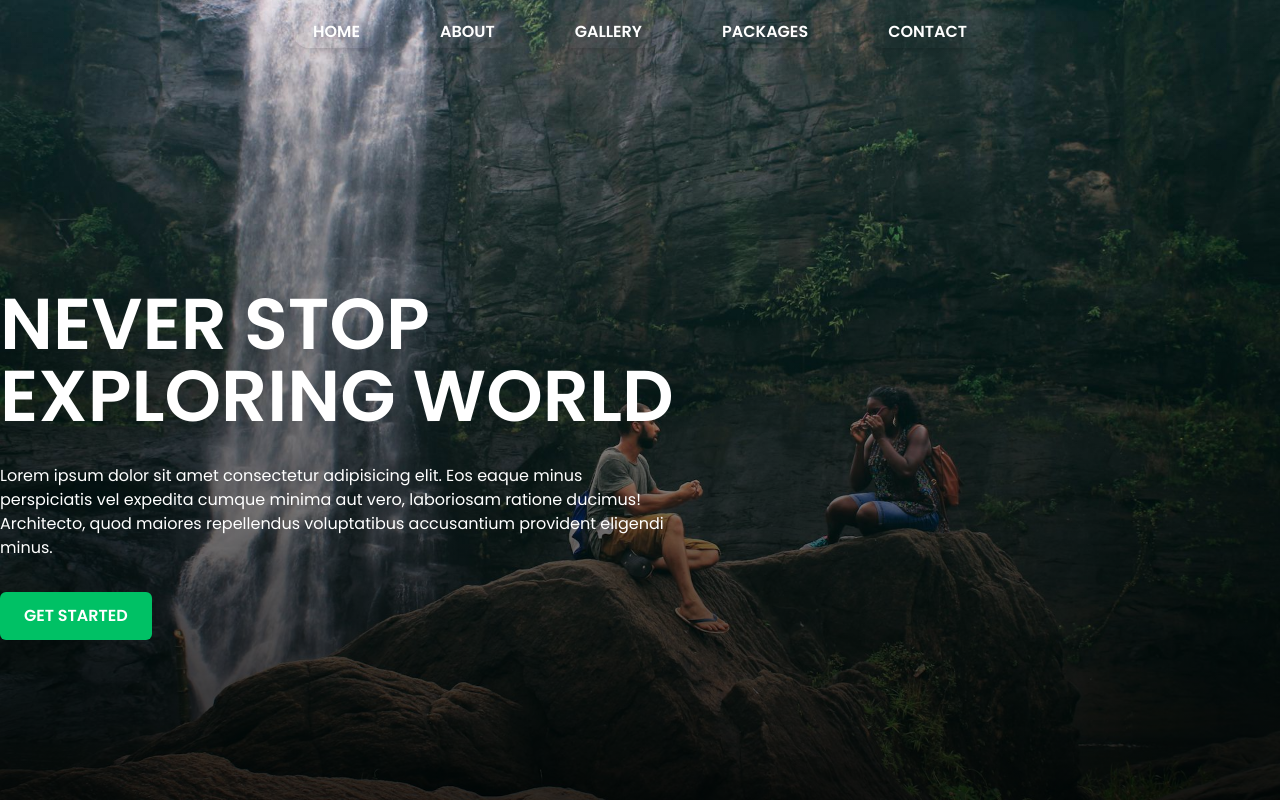
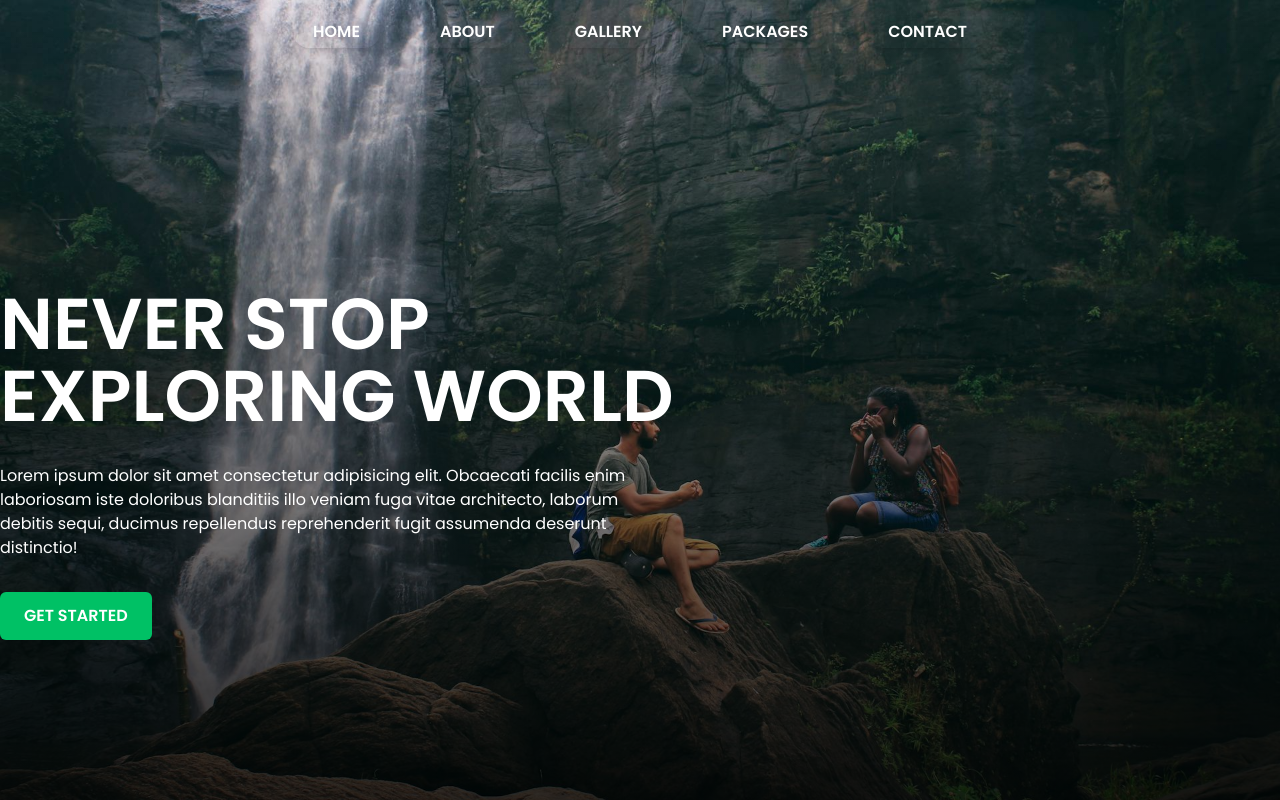
Before and after one commit to web-graphiz/tourist-guide, a Next.js app: page / in a window 1280 px wide. Built offline with nearby package versions, Linux system fonts and the light colour scheme.

Commit message:
updated with minor adjustments

```diff
--- a/src/app/page.tsx
+++ b/src/app/page.tsx
@@ -5,7 +5,7 @@ const Home = () => {
     <>
       <Header />
       <section className="bg-bannerImg bg-repeat bg-cover bg-bottom">
-        <div className="bg-blackOverlay w-full h-screen flex items-end">
+        <div className="w-full h-screen flex items-end bg-blackOverlay">
           <div className="container mx-auto mb-40">
             <h1 className="text-white uppercase text-7xl font-bold">
               Never Stop
@@ -13,10 +13,10 @@ const Home = () => {
               Exploring World
             </h1>
             <p className="text-white w-full max-w-2xl my-8">
-              Lorem ipsum dolor sit amet consectetur adipisicing elit. Eos eaque
-              minus perspiciatis vel expedita cumque minima aut vero, laboriosam
-              ratione ducimus! Architecto, quod maiores repellendus voluptatibus
-              accusantium provident eligendi minus.
+              Lorem ipsum dolor sit amet consectetur adipisicing elit. Obcaecati
+              facilis enim laboriosam iste doloribus blanditiis illo veniam fuga
+              vitae architecto, laborum debitis sequi, ducimus repellendus
+              reprehenderit fugit assumenda deserunt distinctio!
             </p>
             <a
               href=""
--- a/src/components/header.tsx
+++ b/src/components/header.tsx
@@ -6,25 +6,25 @@ const Header = () => {
       <nav className="flex gap-10 justify-center items-center">
         <Link
           href=""
-          className="uppercase font-semibold text-base text-white px-5 py-1 hover:bg-green rounded-2xl transition-all shadow-md"
+          className="uppercase font-semibold text-base text-white px-5 py-1 rounded-2xl transition-all hover:bg-green  shadow-md"
         >
           Home
         </Link>
         <Link
           href=""
-          className="uppercase font-semibold text-base text-white px-5 py-1 hover:bg-green rounded-2xl transition-all shadow-md"
+          className="uppercase font-semibold text-base text-white px-5 py-1 rounded-2xl transition-all hover:bg-green shadow-md"
         >
           About
         </Link>
         <Link
           href=""
-          className="uppercase font-semibold text-base text-white px-5 py-1 hover:bg-green rounded-2xl transition-all shadow-md"
+          className="uppercase font-semibold text-base text-white px-5 py-1 rounded-2xl transition-all hover:bg-green shadow-md"
         >
           Gallery
         </Link>
         <Link
           href=""
-          className="uppercase font-semibold text-base text-white px-5 py-1 hover:bg-green rounded-2xl transition-all shadow-md"
+          className="uppercase font-semibold text-base text-white px-5 py-1 rounded-2xl transition-all hover:bg-green shadow-md"
         >
           Packages
         </Link>
```
